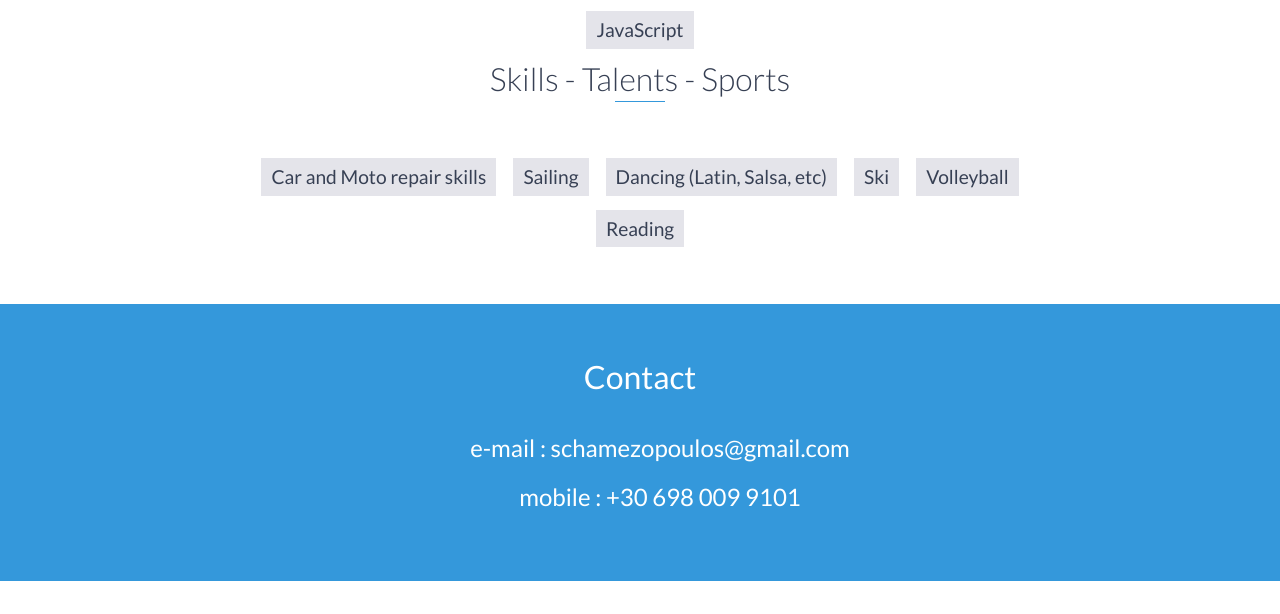
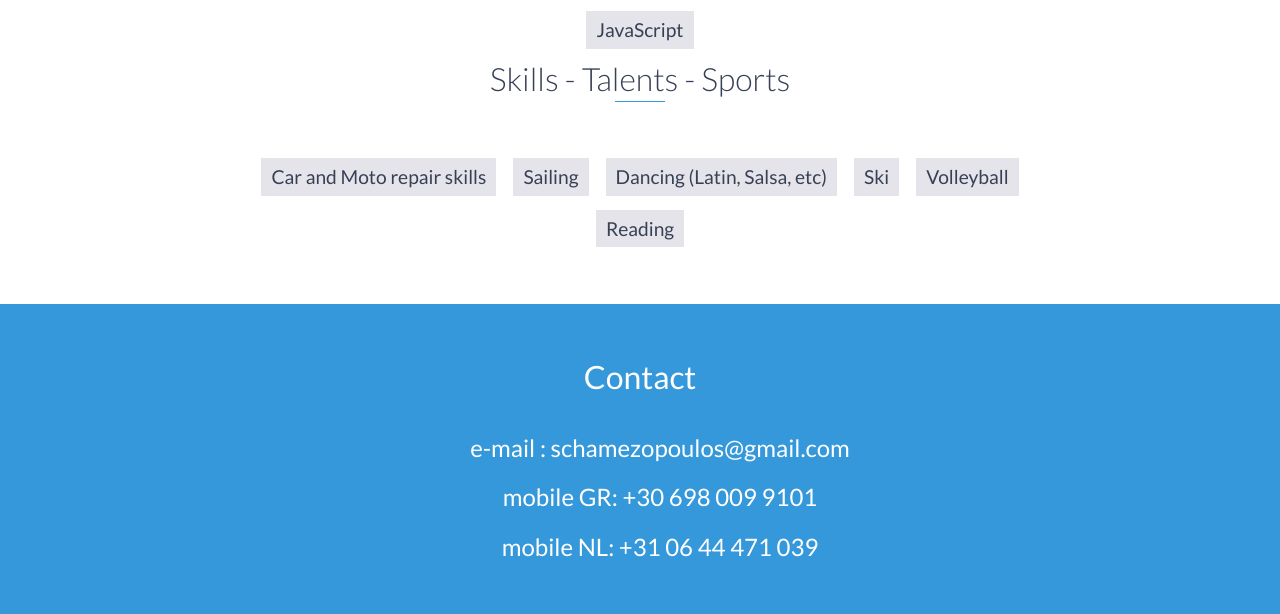
Before and after one commit to ChamezopoulosSavvas/chamezopoulossavvas.github.io, a website: page index.html in a window 1280 px wide. Shown: the part 8977-9591 px from the top of the page. Drawn offline with nearby package versions, Linux system fonts and the light colour scheme.

Commit message:
Update index.html

```diff
--- a/index.html
+++ b/index.html
@@ -507,7 +507,8 @@
 	    <h2 class="heading">Contact</h2>
 	    <ul>
 	    	<h2>e-mail : schamezopoulos@gmail.com</h2>
-	    	<h2>mobile : +30 698 009 9101</h2>
+	    	<h2>mobile GR: +30 698 009 9101</h2>
+		<h2>mobile NL: +31 06 44 471 039
 	    </ul>
 	</div>
 
```
